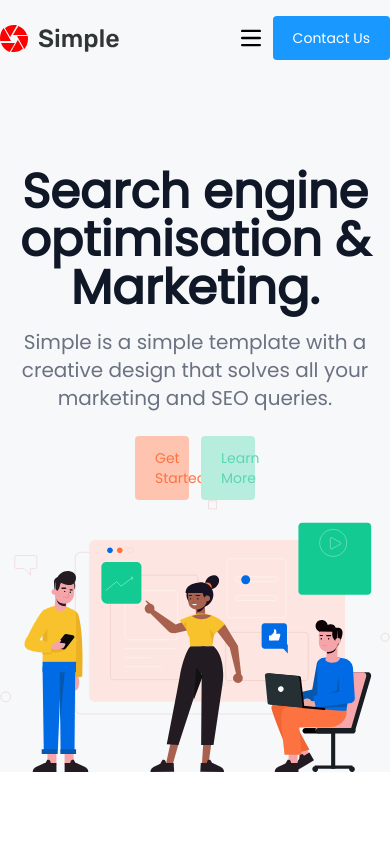
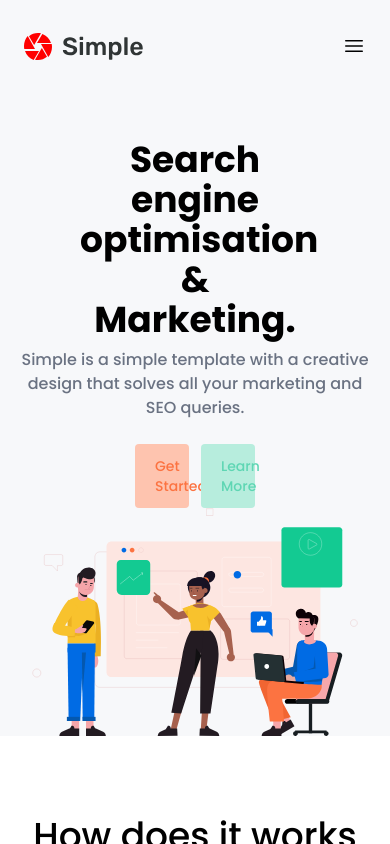
Before and after one commit to imohsinghaffar/spa_react, a React (Vite) app: page / in a window 390 px wide. Built offline with nearby package versions, Linux system fonts and the light colour scheme.

Commit message:
Fixed responsivess

```diff
--- a/src/App.css
+++ b/src/App.css
@@ -1,3 +1,3 @@
-@import "@fontsource/poppins"; /* Defaults to weight 400 */
-@import "@fontsource/poppins/400.css"; /* Specify weight */
-@import "@fontsource/poppins/400-italic.css";
+@import "@fontsource/poppins";
+@import "@fontsource/poppins/700.css"; /* Specify weight */
+@import "@fontsource/poppins/500-italic.css";
--- a/src/App.jsx
+++ b/src/App.jsx
@@ -65,12 +65,12 @@ const App = () => {
     <>
       <Navbar />
 
-      <div className="pt-42 bg-[#f7f8fa] z-0 max-w-full px-0" id="#">
+      <div className="pt-35 bg-[#f7f8fa] z-0 px-0" id="#">
         <div className="text-center">
-          <h1 className=" sm:text-4xl sm:font-bold text-5xl font-semibold z-0 text-gray-900">
+          <h1 className=" px-20 text-4xl font-extrabold z-0 text-black">
             Search engine optimisation & <br /> Marketing.
           </h1>
-          <p className="sm:mx-14 mt-4 text-xl font-lg  text-gray-500">
+          <p className="px-5 mt-2 text-medium font-medium text-gray-500">
             Simple is a simple template with a creative design that solves all
             your marketing and SEO queries.
           </p>
@@ -96,7 +96,7 @@ const App = () => {
               paddingY="py-3"
             />
           </div>
-          <div className="flex items-center justify-center">
+          <div className="flex items-center justify-center px-8 lg:px-none">
             <img src="assets/Group171.svg" alt="image not found" />
           </div>
         </div>
@@ -127,29 +127,29 @@ const App = () => {
       <Testimonals testimonialsData = {testimonialsData} />
 
       {/* Contact Section */}
-      <div className="flex bg-[url('/assets/gdpr.jpg')] bg-no-repeat bg-center sm:mx-15 lg:px-40 md:mx-15 flex-col items-center justify-center mt-20 py-40">
-        <h1 className="text-3xl ">Do you have any projects?</h1>
-        <h1 className="text-3xl mb-8">Contact us</h1>
+      <div className="flex bg-[url('/assets/gdpr.jpg')] bg-no-repeat bg-center mx-8 lg:px-40 mx- md:mx-15 flex-col items-center justify-center mt-20 py-40">
+        <h1 className="text-2xl lg:text-3xl ">Do you have any projects?</h1>
+        <h1 className="text-2xl lg:text-3xl mb-8">Contact us</h1>
         <button className="px-5 py-2 rounded-full text-red-500 xs:text-blue-600 hover:bg-red-500 hover:cursor-pointer transition-colors duration-300 hover:text-white bg-white border-solid border-2 border-red-500">
           Contact us
         </button>
       </div>
 
       {/* Footer */}
-      <div className="lg:flex lg:flex-col lg:px-42 sm:px-20">
-        <div className="lg:grid sm:grid-cols-1 md:grid-cols-4 xl:place-items-start lg:place-items-start sm:place-items-center  border-b-1 border-[#dee2e6] lg:pb-30 sm:pb-15">
-          <div className="flex flex-col sm:mb-12 items-start justify-start">
+      <div className="flex flex-col mx-8 lg:px-42">
+        <div className="grid grid-cols-1 place-items-center lg:grid-cols-4 border-b-1 border-[#dee2e6] lg:pb-30 pb-15">
+          <div className="flex flex-col mb-12 items-start lg:items-start">
             <Logo />
             <p className="mt-3 text-[#6e6e6e]">mikayla_beer@feil.name</p>
             <p className="text-[#6e6e6e]">906-179-8309</p>
           </div>
-          <div className="flex flex-col lg:items-start sm:items-center sm:justify-center">
+          <div className="flex flex-col lg:items-start px-8 items-center sm:justify-center">
             <h1 className="text-xl font-medium">Get in Touch</h1>
-            <p className="lg:text-start sm:w-full sm:text-center sm:pr-0 lg:pr-10 mt-3 text-[#6e6e6e]">
+            <p className="w-full text-center lg:text-start pr-10 mt-3 text-[#6e6e6e]">
               Don’t miss any updates of our new templates and extensions.!
             </p>
             <input
-              className=" sm:w-full lg:w-fit mt-3 lg:mb-4 sm:mb-3 bg-[#f6f7fb] py-1 px-2"
+              className=" w-full lg:w-fit mt-3 lg:mb-4 mb-3 bg-[#f6f7fb] py-1 px-2"
               type="email"
               name="email"
               id="email"
@@ -166,14 +166,14 @@ const App = () => {
               paddingY="py-3"
             />
           </div>
-          <div className="flex flex-col sm:mt-12 lg:mt-0 sm:items-center lg:items-start">
+          <div className="flex flex-col mt-12 lg:mt-0 items-center lg:items-start">
             <h1 className="text-xl font-medium">Our Guidelines</h1>
-            <ul className="lg:text-start sm:text-center ">
+            <ul className="lg:text-start text-center ">
               <li>
                 <a
                   id="#home"
                   href="#"
-                  className="block pt-3 hover:text-[#FF0000] text-[#6e6e6e]ver:text-[#FF0000] transition-colors duration-300"
+                  className="block pt-3 hover:text-[#FF0000] text-[#6e6e6e] transition-colors duration-300"
                 >
                   Terms
                 </a>
@@ -207,9 +207,9 @@ const App = () => {
               </li>
             </ul>
           </div>
-          <div className="flex flex-col lg:items-start sm:items-center lg:mt-0 sm:mt-14 lg:justify-start">
+          <div className="flex flex-col lg:items-start items-center lg:mt-0 mt-14 lg:justify-start">
             <h1 className="text-xl font-medium">Our Address</h1>
-            <p className="mt-3 text-[#6e6e6e] text-start">
+            <p className="mt-3 text-[#6e6e6e] text-center lg:text-start">
               518 Schmeler Neck
               <br /> Bartlett. Illinois
             </p>
@@ -229,8 +229,8 @@ const App = () => {
             </div>
           </div>
         </div>
-        <div className="flex w-full lg:pt-8 sm:pt-4 pb-10 text-[#6e6e6e] lg:items-center sm:items-center justify-center">
-          <p className="sm:text-center">
+        <div className="flex w-full pt-8 pt-4 pb-10 text-[#6e6e6e] lg:items-center items-center justify-center">
+          <p className="text-center">
             Copyright © 2019{" "}
             <a
               href="#"
--- a/src/components/Cards.jsx
+++ b/src/components/Cards.jsx
@@ -13,7 +13,7 @@ const Cards = ({ src, cardTitle, cardDesc }) => {
       <h1 className="text-xl font-medium mb-4 text-start">
         {cardTitle.split(" ")[0]} <br /> {cardTitle.split(" ").slice(1).join(" ")}
       </h1>
-      <p className="text-start text-md text-gray-600 pr-0 sm:pr-4 md:pr-8 lg:pr-12 xl:pr-16 mb-6">
+      <p className="text-start text-md text-gray-500 pr-0  md:pr-8 lg:pr-12 xl:pr-16 mb-6">
         {cardDesc}
       </p>
       <div className="text-start">
--- a/src/components/CardsSection.jsx
+++ b/src/components/CardsSection.jsx
@@ -22,17 +22,17 @@ const CardsSection = () => {
 
   return (
     <div className="flex flex-col items-center justify-center pt-20 pb-20 w-full px-4 sm:px-8 md:px-12 lg:px-16 xl:px-20">
-      <div className="flex flex-col items-center gap-4 justify-center pb-10">
-        <h1 className="text-3xl sm:text-4xl font-medium text-center">
-          How does it work
+      <div className="flex flex-col items-center gap-2 justify-center pb-10">
+        <h1 className="text-4xl font-medium text-center">
+          How does it works
         </h1>
-        <p className="text-center text-md font-medium text-[#6e6e6e]">
+        <p className="mx-5 lg:mx-0 text-center text-lg  text-[#6e6e6e]">
           One theme that serves as an easy-to-use operational toolkit <br />
           that meets customer's needs.
         </p>
       </div>
 
-      <div className="flex sm:flex-col lg:flex-row gap-14 justify-between w-full max-w-6xl mx-auto">
+      <div className="flex flex-col md:flex-row gap-10 max-w-6xl mx-auto">
         {cardDetails.map(({ img, title, desc }, index) => (
           <Cards key={index} src={img} cardTitle={title} cardDesc={desc} />
         ))}
--- a/src/components/CaseStudies.jsx
+++ b/src/components/CaseStudies.jsx
@@ -3,9 +3,9 @@ import CasestudiesCards from './CasestudiesCards';
 
 const CaseStudies = () => {
   return (
-    <div className="flex flex-col items-center sm:px-10 justify-center w-full px-30 pt-20 pb-10">
+    <div className="flex flex-col items-center justify-center w-full px-8 md:px-20 lg:px-30 pt-20">
       <div className="flex flex-col items-center gap-4 justify-center pb-10">
-        <h1 className="text-3xl sm:text-4xl font-medium text-center">
+        <h1 className="text-3xl font-medium sm:text-4xl text-center">
           Our case studies
         </h1>
         <p className="text-center text-lg font-medium text-[#6e6e6e]">
@@ -13,7 +13,7 @@ const CaseStudies = () => {
         </p>
       </div>
 
-      <div className="flex lg:flex-row sm:flex-col md:flex-row lg:justify-center lg:gap-6 w-full px-4 sm:px-8 md:px-12 lg:px-16 xl:px-30 pb-20">
+      <div className="flex flex-col md:max-lg:grid md:grid-cols-2 lg:flex-row md:gap-4 lg:justify-center lg:gap-6 w-full lg:px-16 pb-20">
         <CasestudiesCards
           title="Know more about Online marketing"
           bg="bg-[#000637]"
--- a/src/components/CasestudiesCards.jsx
+++ b/src/components/CasestudiesCards.jsx
@@ -3,7 +3,7 @@ import Buttons from "./Buttons";
 
 const CasestudiesCards = ({ img, title, bg, paragraph1, tags }) => {
   return (
-    <div className="flex flex-col w-full  group">
+    <div className="flex flex-col w-full group">
       <div
         className={`flex flex-col items-center relative justify-center ${bg} hover:bg-[#022aae] h-60 transition-all duration-500 ease-in-out`}
       >
@@ -30,7 +30,7 @@ const CasestudiesCards = ({ img, title, bg, paragraph1, tags }) => {
         </div>
       </div>
 
-      <div className="text-center flex flex-col items-center justify-center pt-4 transition-all duration-500 ease-in-out">
+      <div className="text-center flex flex-col items-center justify-center pt-2 pb-6 md:pt-4 transition-all duration-500 ease-in-out">
         <h1 className="text-lg font-medium group-hover:text-[#007bff]">
           {paragraph1}
         </h1>
--- a/src/components/Navbar.jsx
+++ b/src/components/Navbar.jsx
@@ -2,25 +2,21 @@ import React from "react";
 import Logo from "./Logo";
 import NavMenues from "./NavMenues";
 import Buttons from "./Buttons";
+import { FontAwesomeIcon } from "@fortawesome/react-fontawesome";
+
+
 
 const Navbar = () => {
   return (
     <>
         <nav
-          className="lg:bg-[#f7f8fa] fixed  left-0 w-full z-40 pt-4 pb-2 transition-all"
+          className="bg-[#f7f8fa] px-6 lg:px-2 fixed w-full z-40 py-6 lg:py-4 transition-all"
           id="navbar"
         >
           <div className="flex flex-row items-center justify-between sm:mx-8 md:mx-16 xl:mx-42">
             <Logo />
             <NavMenues />
-
-            <div className="flex md:order-2 space-x-3">
-      <button data-collapse-toggle="navbar-fixed" type="button" className="flex text-end items-center justify-center text-sm text-gray-500 rounded-lg md:hidden hover:bg-gray-100 focus:outline-none focus:ring-2 focus:ring-gray-200 dark:text-gray-400 dark:hover:bg-gray-700 dark:focus:ring-gray-600">
-        <svg className=" text-black flex  w-5 h-5" aria-hidden="true" xmlns="http://www.w3.org/2000/svg" fill="none" viewBox="0 0 17 14">
-            <path stroke="currentColor" stroke-linecap="round" stroke-linejoin="round" stroke-width="2" d="M1 1h15M1 7h15M1 13h15"/>
-        </svg>
-    </button>
-              <div className="sm:invisible md:invisible lg:visible">
+            <div className="invisible md:visible order-3">
           <Buttons
             btnText="Contact Us"
             bg="bg-[#1998ff]"
@@ -31,7 +27,14 @@ const Navbar = () => {
             paddingY ='py-3'
           />
           </div>
+
+            <div className="flex visible order-4 md:invisible md:order-none">
+            <svg xmlns="http://www.w3.org/2000/svg" fill="none" viewBox="0 0 24 24" strokeWidth={1.5} stroke="currentColor" className="size-6">
+  <path strokeLinecap="round" strokeLinejoin="round" d="M3.75 6.75h16.5M3.75 12h16.5m-16.5 5.25h16.5" />
+</svg>
+
             </div>
+
           </div>
 
         </nav>
```
Also changed, not shown: src/components/SecondHeroSection.jsx (+4 -4 lines), src/components/Testimonals.jsx (+7 -5 lines).
